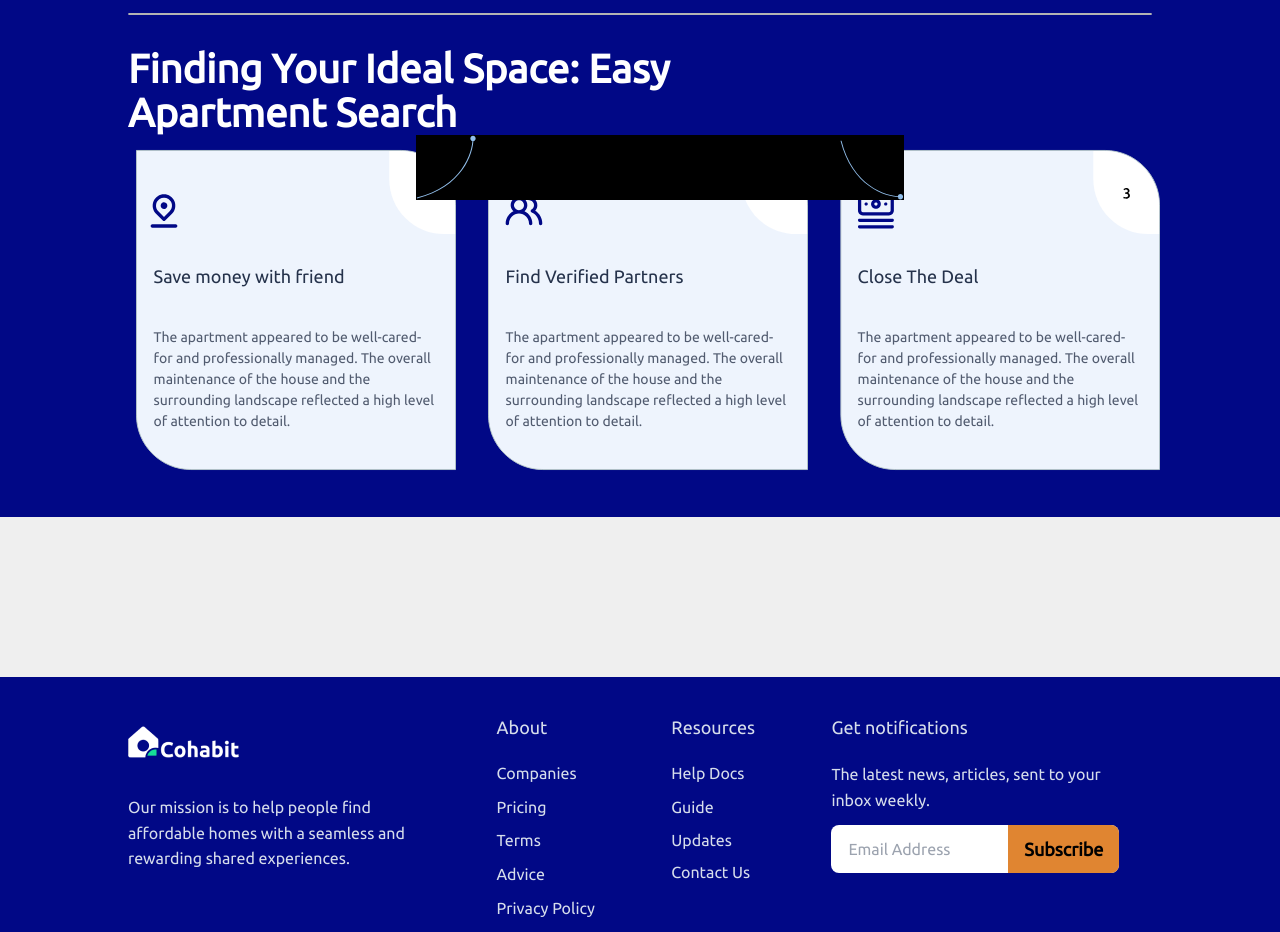
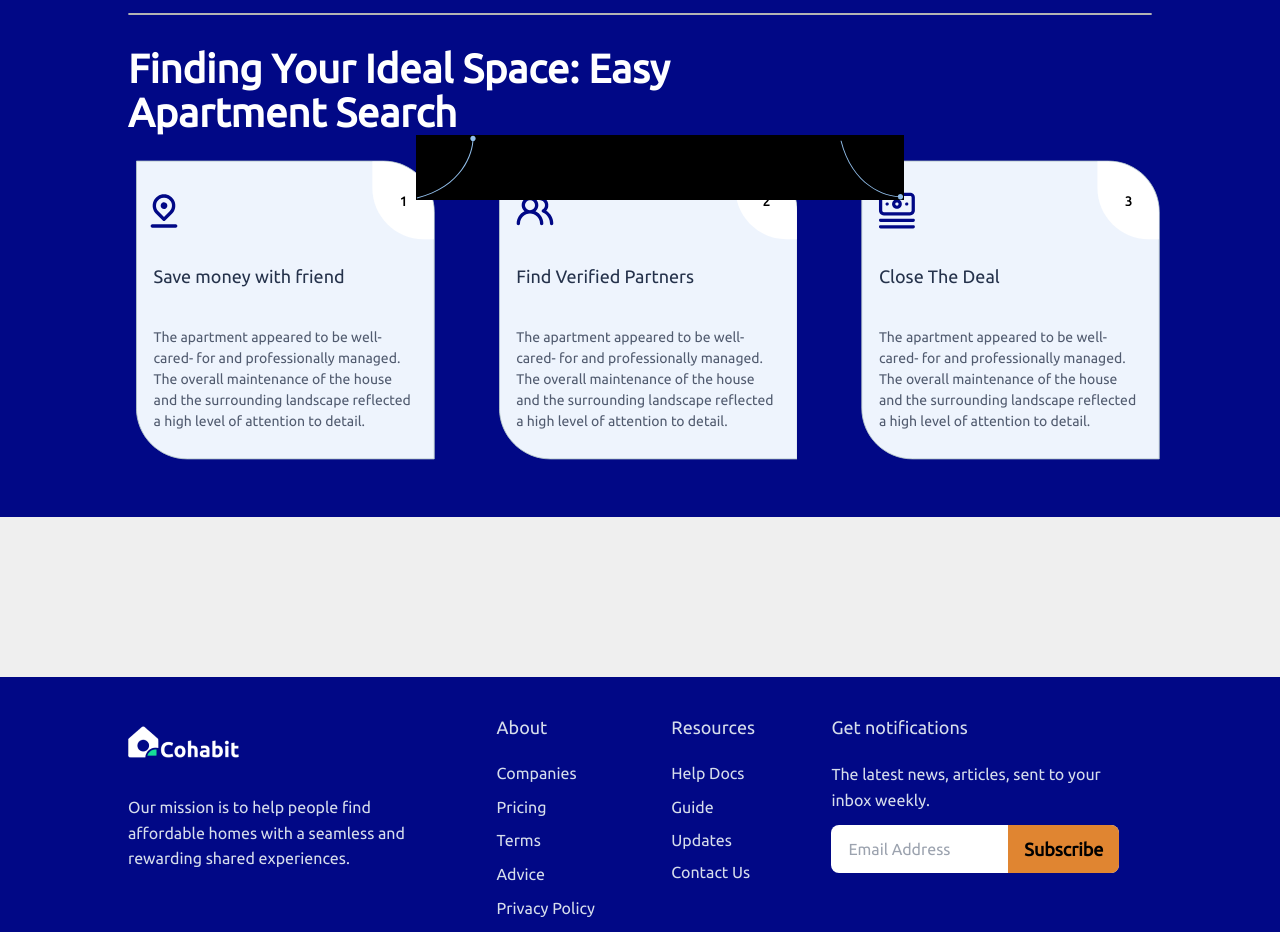
Before and after one commit to lazynerd-studios/Co-Habit-Landing, a React (Vite) app: page /about-us in a window 1280 px wide. Shown: the part 920-1852 px from the top of the page. Built offline with nearby package versions, Linux system fonts and the light colour scheme.

Commit message:
Update AboutUs.jsx

```diff
--- a/src/Components/About Us/AboutUs.jsx
+++ b/src/Components/About Us/AboutUs.jsx
@@ -98,7 +98,7 @@ const AboutUs = () => (
           </h1>
 
           {/* text-in-shapes */}
-          <div className="grid grid-cols-1 gap-2 tablet:gap-8 laptop:grid-cols-3 tablet:grid-cols-2 laptop:gap-8">
+          <div className="grid grid-cols-1 gap-2 tablet:gap-8 laptop:grid-cols-3 tablet:grid-cols-2 laptop:gap-[4rem]">
 
             {/* styled rectangle 1 */}
             <div className="laptop:relative">
@@ -134,7 +134,7 @@ const AboutUs = () => (
 
             {/* <img src={ArrowUp} className="-my-10 -py- mx-auto tablet:mx-0 tablet:hidden laptop:hidden" alt="arrow-up" /> */}
 
-            <span className='hidden laptop:block absolute z-50 bg-black mx-[18rem]'>
+            <span className='hidden laptop:block w-[] absolute z-50 bg-black mx-[18rem]'>
               <svg width="488" height="65" viewBox="0 0 488 65" fill="none" xmlns="http://www.w3.org/2000/svg">
                 <path d="M54.3333 3.5C54.3333 4.97276 55.5272 6.16667 57 6.16667C58.4728 6.16667 59.6667 4.97276 59.6667 3.5C59.6667 2.02724 58.4728 0.833333 57 0.833333C55.5272 0.833333 54.3333 2.02724 54.3333 3.5ZM1.12127 63.4851C46.1722 52.2223 57.5 18.8656 57.5 3.5H56.5C56.5 18.4678 45.4278 51.3777 0.878732 62.5149L1.12127 63.4851Z" fill="#92BFEB" />
                 <path d="M484.428 59.0833C482.955 59.0833 481.761 60.2772 481.761 61.75C481.761 63.2228 482.955 64.4167 484.428 64.4167C485.9 64.4167 487.094 63.2228 487.094 61.75C487.094 60.2772 485.9 59.0833 484.428 59.0833ZM424.515 5.87113C435.764 50.9218 469.08 62.25 484.428 62.25V61.25C469.479 61.25 436.609 50.1782 425.485 5.62887L424.515 5.87113Z" fill="#92BFEB" />
```
